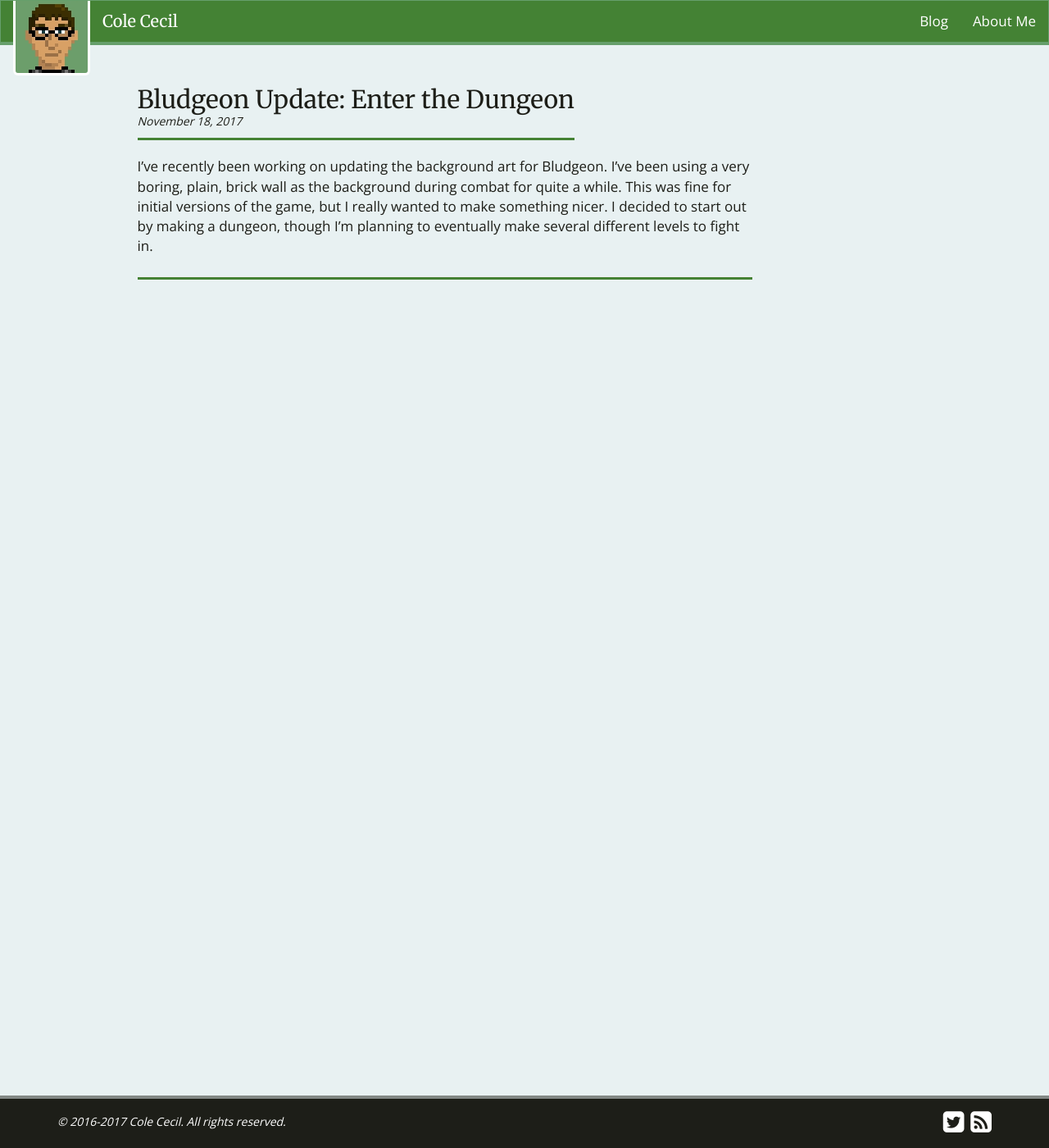
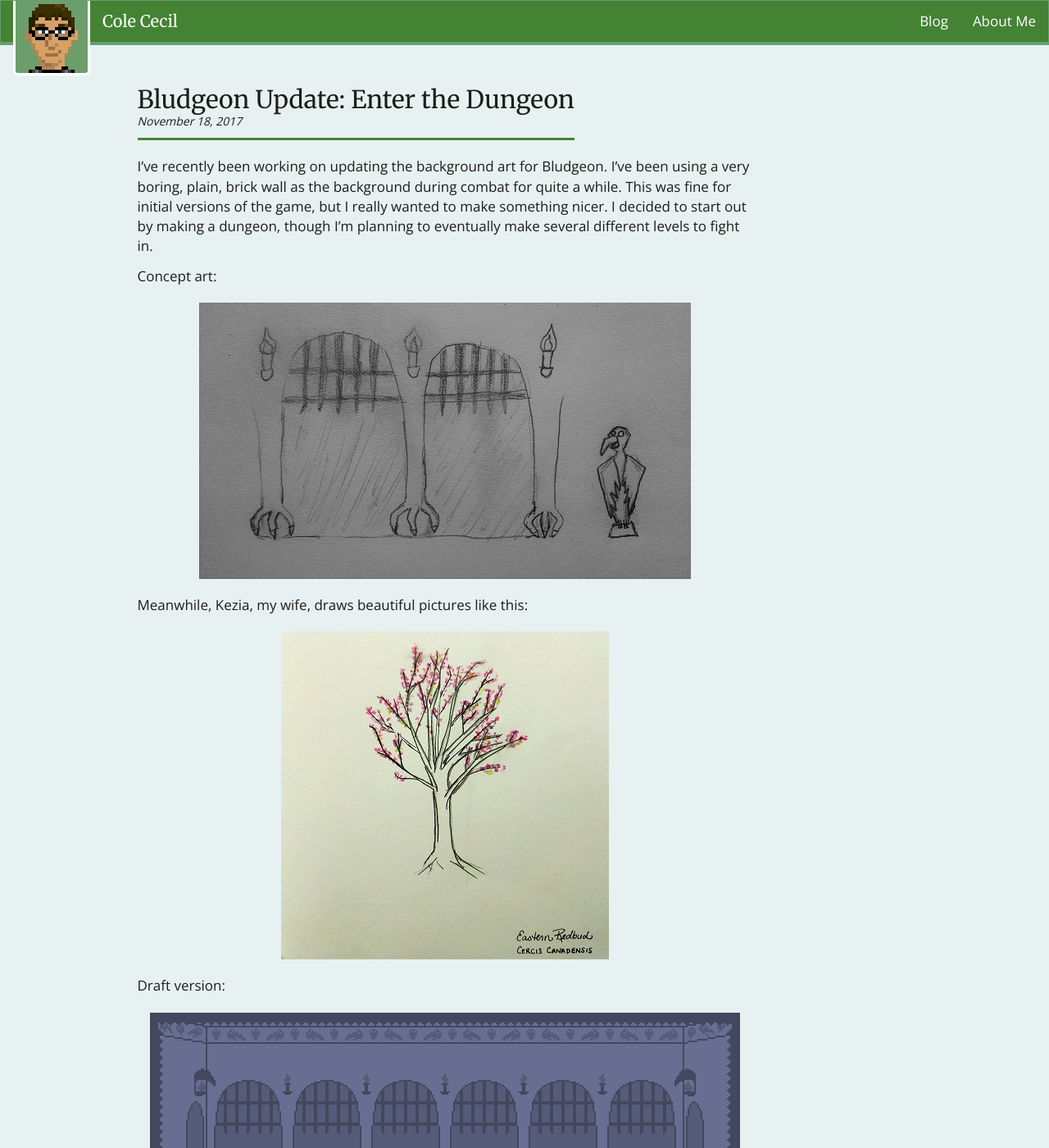
Before and after one commit to colececil/colececil.github.io, a Jekyll site: the page built from _posts/2017-11-18-enter-the-dungeon.md, in a window 1280 px wide and 1400 px high. Shown: the whole window at 82% size. Built offline with Jekyll 4.4.1, drawn with Linux system fonts in a browser that asks for light colours; some web fonts are replaced; comment, search, counter and statistics services are not loaded.

Commit message:
Get images for post about Bludgeon dungeon background

```diff
--- a/_posts/2017-11-18-enter-the-dungeon.md
+++ b/_posts/2017-11-18-enter-the-dungeon.md
@@ -5,3 +5,19 @@ date: 2017-11-18 21:38:00 -0500
 ---
 
 I've recently been working on updating the background art for Bludgeon. I've been using a very boring, plain, brick wall as the background during combat for quite a while. This was fine for initial versions of the game, but I really wanted to make something nicer. I decided to start out by making a dungeon, though I'm planning to eventually make several different levels to fight in.
+
+Concept art:
+
+![Dungeon concept art](/images/enter-the-dungeon/dungeon-concept-art.jpg)
+
+Meanwhile, Kezia, my wife, draws beautiful pictures like this:
+
+![Eastern redbud](/images/enter-the-dungeon/eastern-redbud.png)
+
+Draft version:
+
+![Dungeon rough draft](/images/enter-the-dungeon/dungeon-draft.png)
+
+Final version:
+
+![Dungeon final version](/images/enter-the-dungeon/completed-dungeon.png)
```
Also changed, not shown: images/enter-the-dungeon/completed-dungeon.png (added), images/enter-the-dungeon/dungeon-concept-art.jpg (added), images/enter-the-dungeon/dungeon-draft.png (added), images/enter-the-dungeon/eastern-redbud.png (added).
